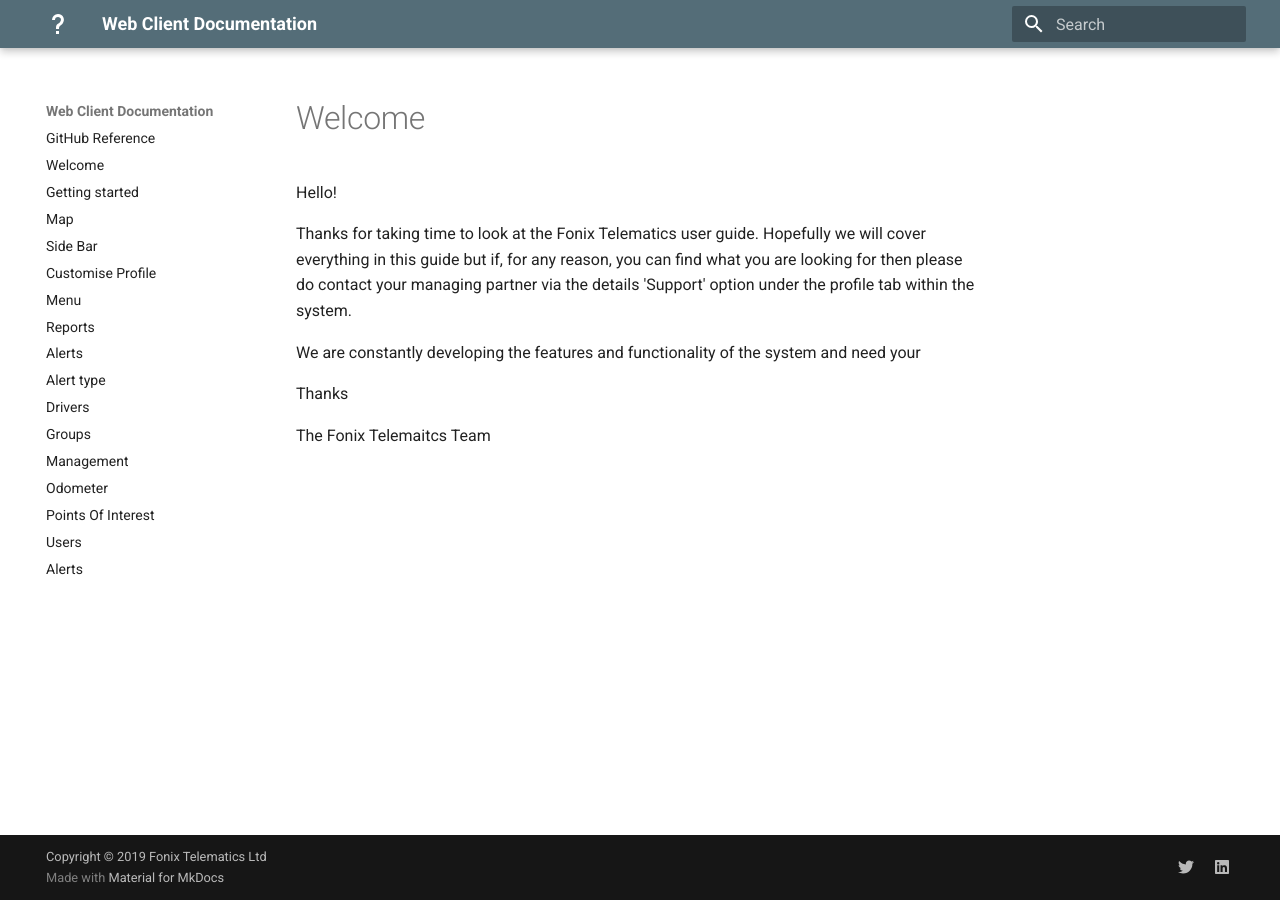
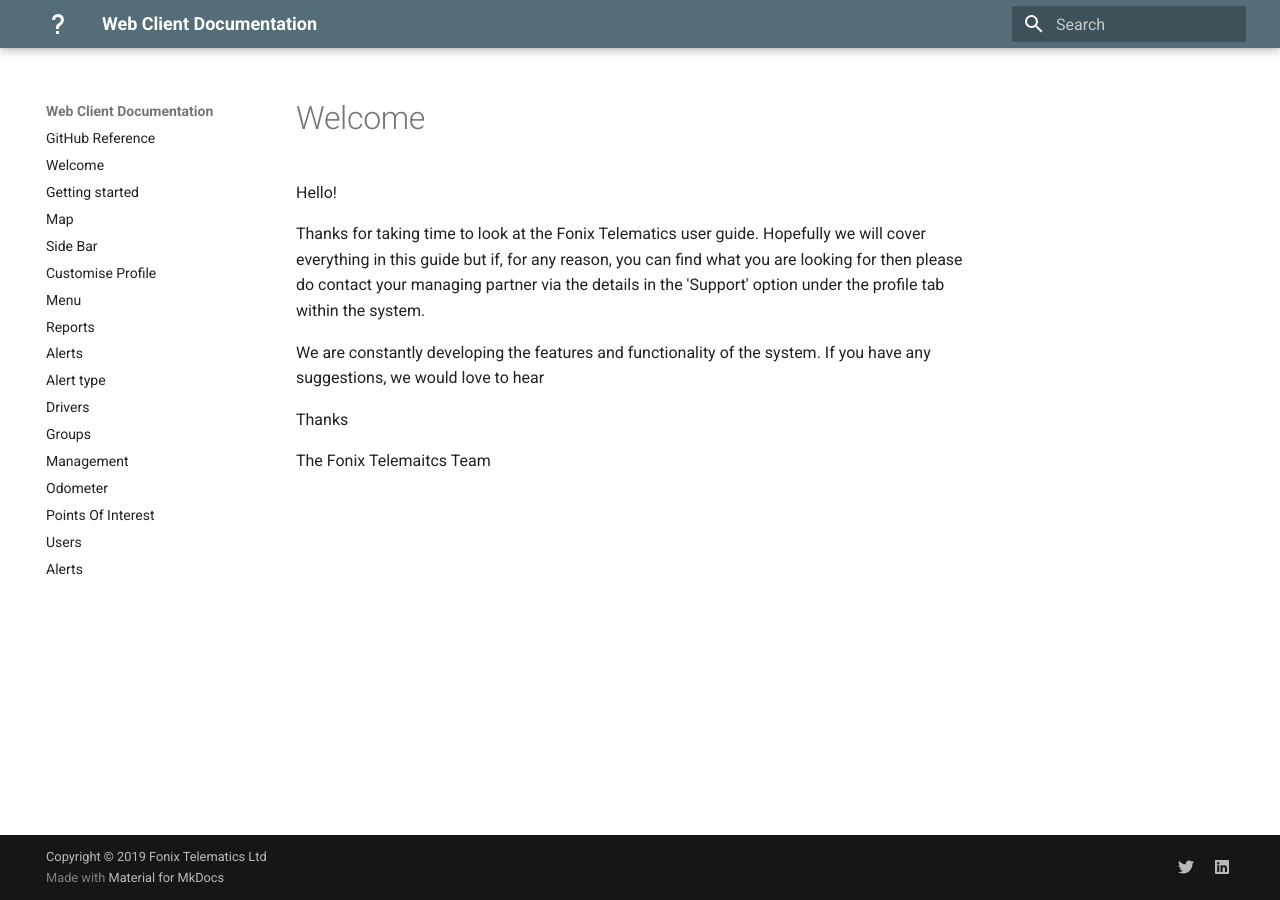
Before and after one commit to fonixtelematics/user-manual, an MkDocs documentation site: the page built from docs/Intro.md, in a window 1280 px wide. Built offline with MkDocs 1.6.1 and Material for MkDocs 9.7.7, drawn with Linux system fonts in a browser that asks for light colours.

Commit message:
docs/Intro.md updated from https://stackedit.io/

```diff
--- a/docs/Intro.md
+++ b/docs/Intro.md
@@ -2,15 +2,15 @@
 
 Hello!
 
-Thanks for taking time to look at the Fonix Telematics user guide. Hopefully we will cover everything in this guide but if, for any reason, you can find what you are looking for then please do contact your managing partner via the details 'Support' option under the profile tab within the system.
+Thanks for taking time to look at the Fonix Telematics user guide. Hopefully we will cover everything in this guide but if, for any reason, you can find what you are looking for then please do contact your managing partner via the details in the 'Support' option under the profile tab within the system.
 
-We are constantly developing the features and functionality of the system and need your
+We are constantly developing the features and functionality of the system. If you have any suggestions, we would love to hear
 
 
 Thanks
 
 The Fonix Telemaitcs Team
 <!--stackedit_data:
-eyJoaXN0b3J5IjpbLTU1NDMzOTM3OSwtMjAwMTMwMTk2OSwtMT
-UyOTY1MTAwOF19
+eyJoaXN0b3J5IjpbLTIwMzQwODc5MjYsLTIwMDEzMDE5NjksLT
+E1Mjk2NTEwMDhdfQ==
 -->
```
